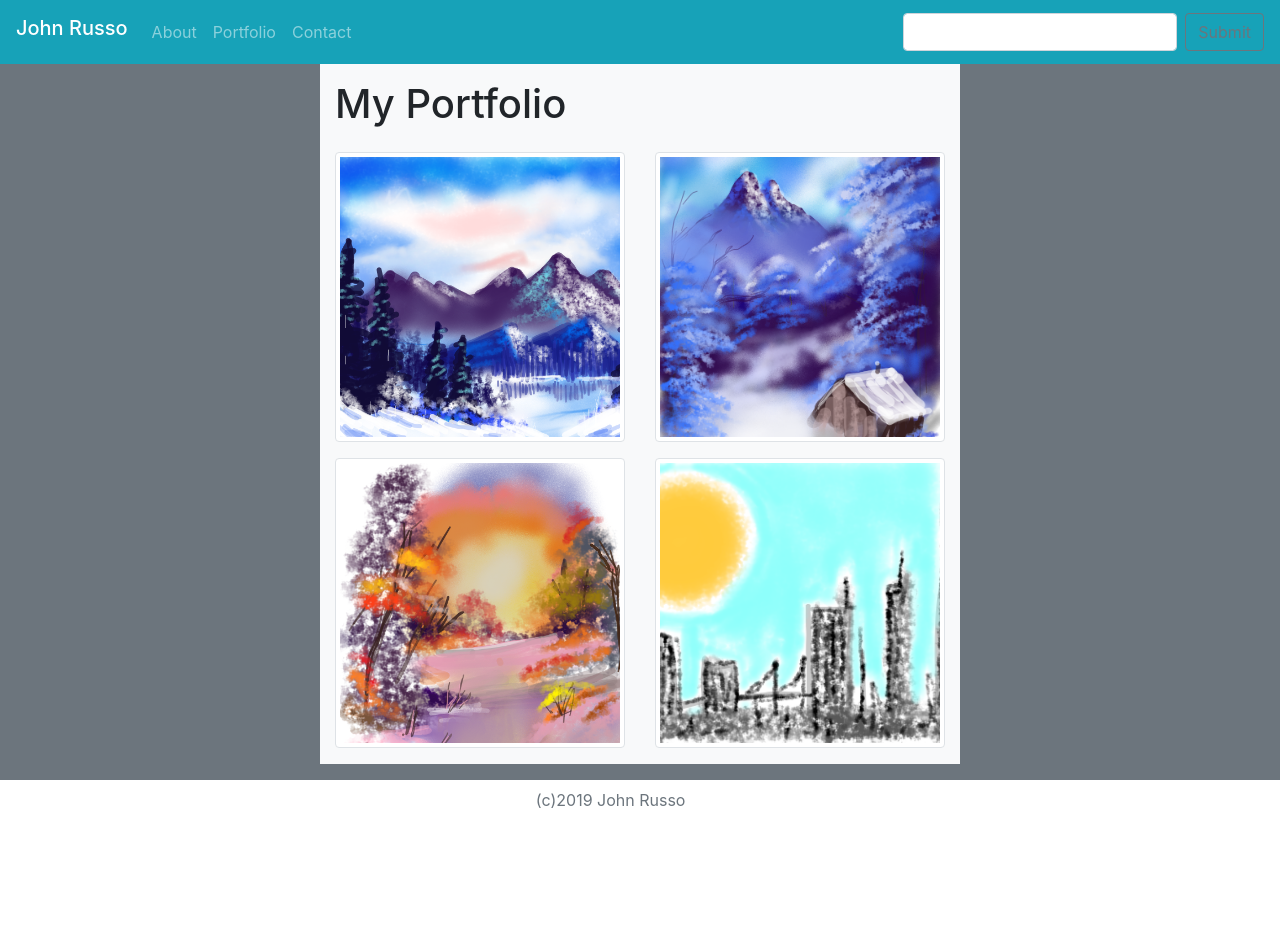
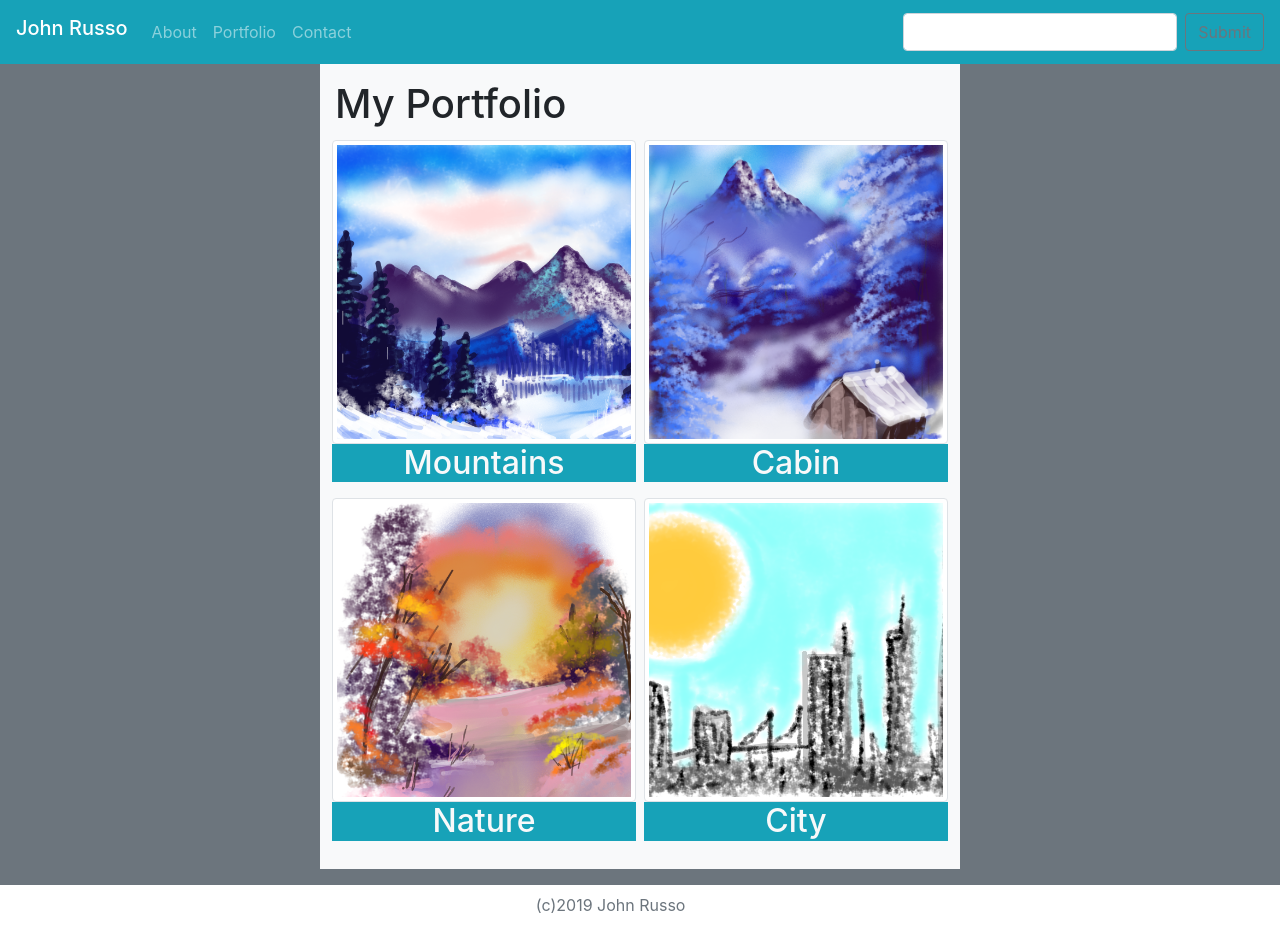
Before and after one commit to j0hnruss0/Bootstrap-Portfolio, a plain HTML site: page portfolio.html in a window 1280 px wide. Before the commit the page ends 820 px from the top, so only its background shows below. Drawn offline with nearby package versions, Linux system fonts and the light colour scheme.

Commit message:
README.md

```diff
--- a/portfolio.html
+++ b/portfolio.html
@@ -36,27 +36,31 @@
         <div class="row justify-content-center">
             <div class="col-md-6 bg-light mb-3">
                 <h1 class="pt-3">My Portfolio</h1>
-                <div class="row pt-3">
-                    <div class="col-sm-6">
+                <div class="row px-2">
+                    <div class="col-sm-6 p-1">
                         <a href="images/portfolio1.png" target="_blank">
                             <img src="images/portThumb1.png" alt="pic1" class="img-thumbnail">
+                            <h2 class="w-100 text-center text-light bg-info">Mountains</h2>
                         </a>
                     </div>
-                    <div class="col-sm-6">
+                    <div class="col-sm-6 p-1">
                         <a href="images/portfolio2.png" target="_blank">
                             <img src="images/portThumb2.png" alt="pic2" class="img-thumbnail">
+                            <h2 class="w-100 text-center text-light bg-info">Cabin</h2>
                         </a>
                     </div>
                 </div>
-                <div class="row pt-3 mb-3">
-                    <div class="col-sm-6">
+                <div class="row px-2 mb-3">
+                    <div class="col-sm-6 p-1">
                         <a href="images/portfolio3.png" target="_blank">
                             <img src="images/portThumb3.png" alt="pic1" class="img-thumbnail">
+                            <h2 class="w-100 text-center text-light bg-info">Nature</h2>
                         </a>
                     </div>
-                    <div class="col-sm-6">
+                    <div class="col-sm-6 p-1">
                         <a href="images/portfolio4.png" target="_blank">
                             <img src="images/portThumb4.png" alt="pic2" class="img-thumbnail">
+                            <h2 class="w-100 text-center text-light bg-info">City</h2>
                         </a>
                     </div>
                 </div>
```
